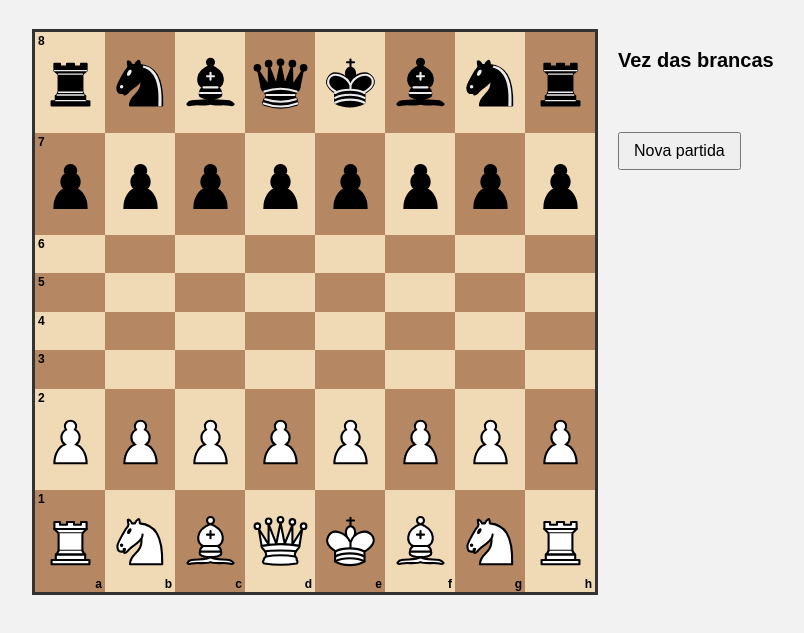
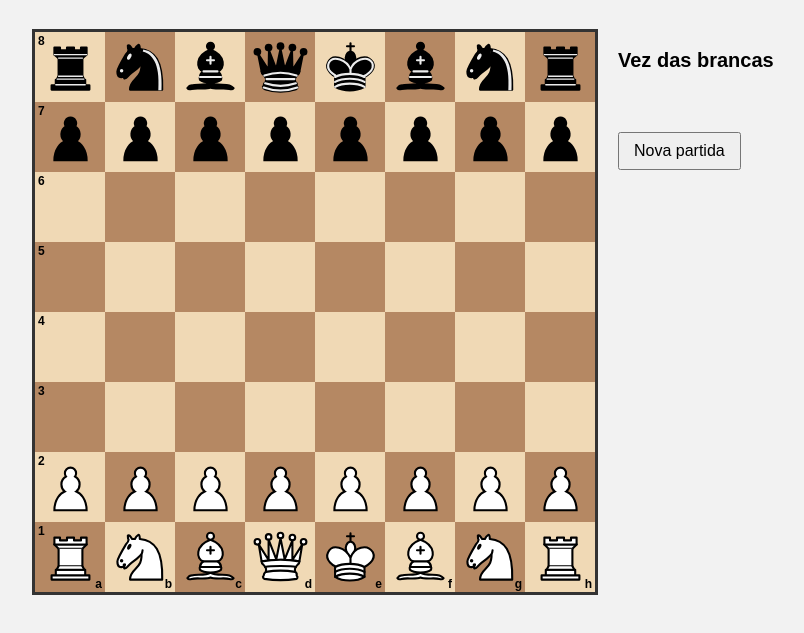
Before and after one commit to gabrielbarbosafeijo-cpu/Xadrez-compartilhado, a plain HTML site: page index.html in a window 1280 px wide. Shown: the part 61-694 px from the top of the page, without its empty margins (185-989 px from the left). Drawn offline with Linux system fonts and the light colour scheme.

Commit message:
Add grid-template-rows to tabuleiro style

```diff
--- a/css/style.css
+++ b/css/style.css
@@ -20,6 +20,7 @@ main {
 #tabuleiro {
   display: grid;
   grid-template-columns: repeat(8, 1fr);
+  grid-template-rows: repeat(8, minmax(0, 1fr));
   width: min(90vw, 560px);
   aspect-ratio: 1 / 1;
   border: 3px solid #333333;
```
